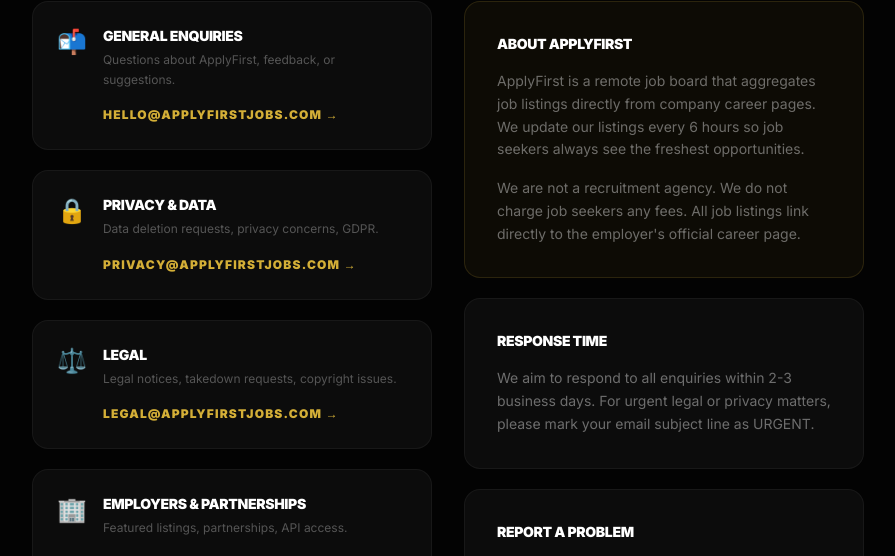
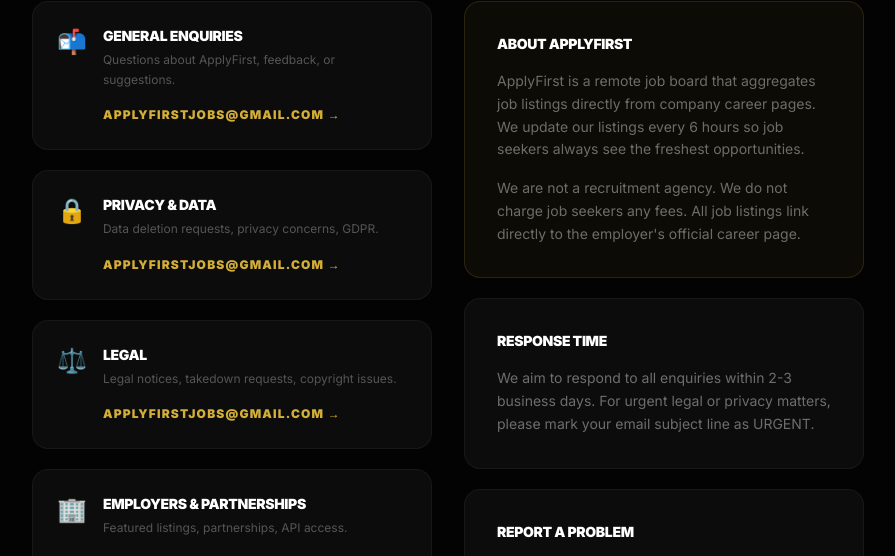
Before and after one commit to applyfirstjobs-stack/applyfirst-website, a Next.js app: page /contact in a window 1280 px wide. Shown: the part 244-800 px from the top of the page, without its empty margins (192-1087 px from the left). Built offline with nearby package versions, Linux system fonts and the light colour scheme.

Commit message:
Update page.tsx

```diff
--- a/app/contact/page.tsx
+++ b/app/contact/page.tsx
@@ -33,25 +33,25 @@
                 icon: '📬',
                 title: 'General Enquiries',
                 desc: 'Questions about ApplyFirst, feedback, or suggestions.',
-                email: 'hello@applyfirstjobs.com',
+                email: 'applyfirstjobs@gmail.com',
               },
               {
                 icon: '🔒',
                 title: 'Privacy & Data',
                 desc: 'Data deletion requests, privacy concerns, GDPR.',
-                email: 'privacy@applyfirstjobs.com',
+                email: 'applyfirstjobs@gmail.com',
               },
               {
                 icon: '⚖️',
                 title: 'Legal',
                 desc: 'Legal notices, takedown requests, copyright issues.',
-                email: 'legal@applyfirstjobs.com',
+                email: 'applyfirstjobs@gmail.com',
               },
               {
                 icon: '🏢',
                 title: 'Employers & Partnerships',
                 desc: 'Featured listings, partnerships, API access.',
-                email: 'partners@applyfirstjobs.com',
+                email: 'applyfirstjobs@gmail.com',
               },
             ].map((item) => (
               <div key={item.title} className="bg-[#0c0c0c] border border-white/5 rounded-2xl p-6">
@@ -97,7 +97,7 @@
                 Found a broken job link? Inaccurate listing? Let us know and we'll fix it.
               </p>
               <a
-                href="mailto:hello@applyfirstjobs.com?subject=Report a Problem"
+                href="mailto:applyfirstjobs@gmail.com?subject=Report a Problem"
                 className="text-[#d4af37] text-xs font-black uppercase tracking-widest hover:text-white transition-colors"
               >
                 Report Issue →
```
